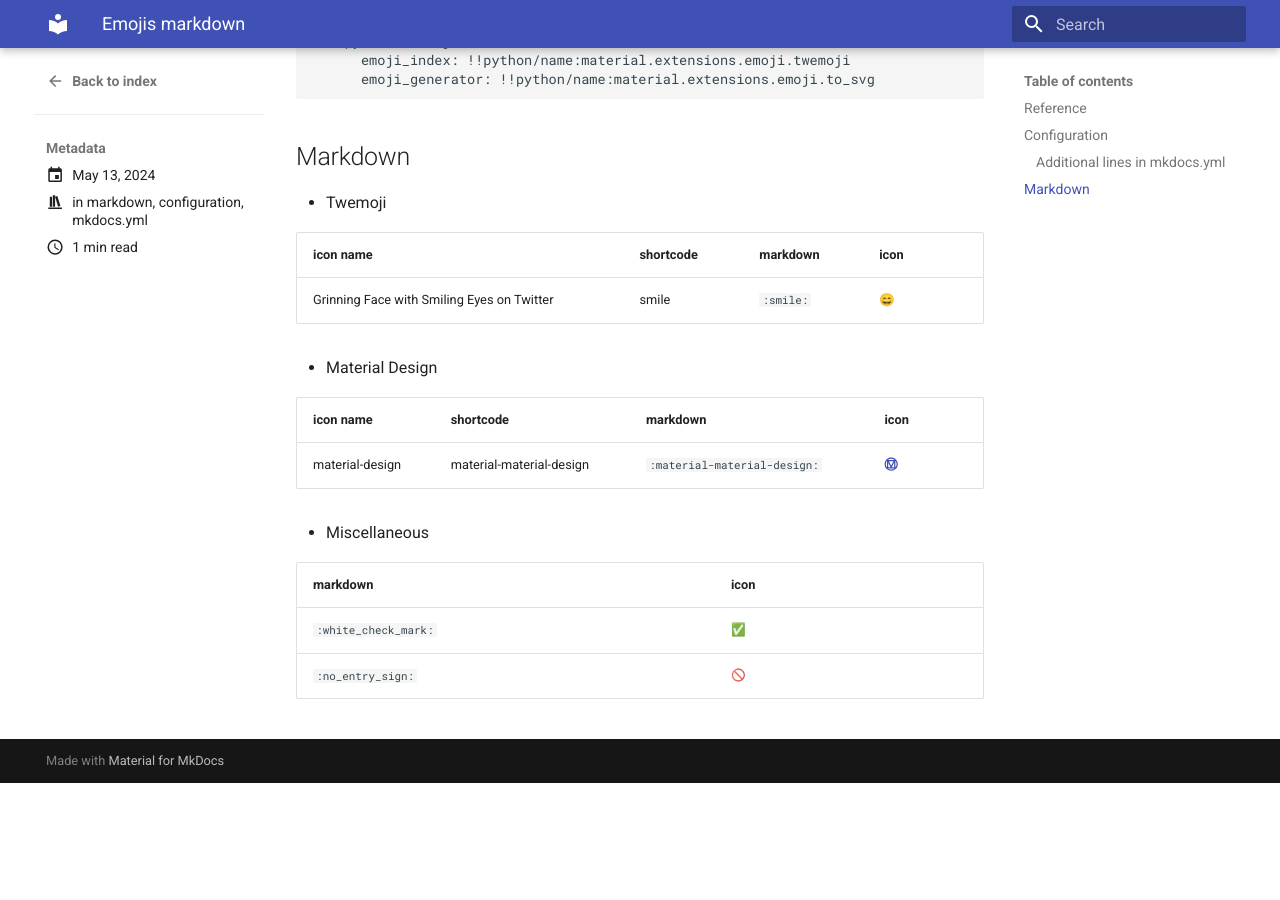
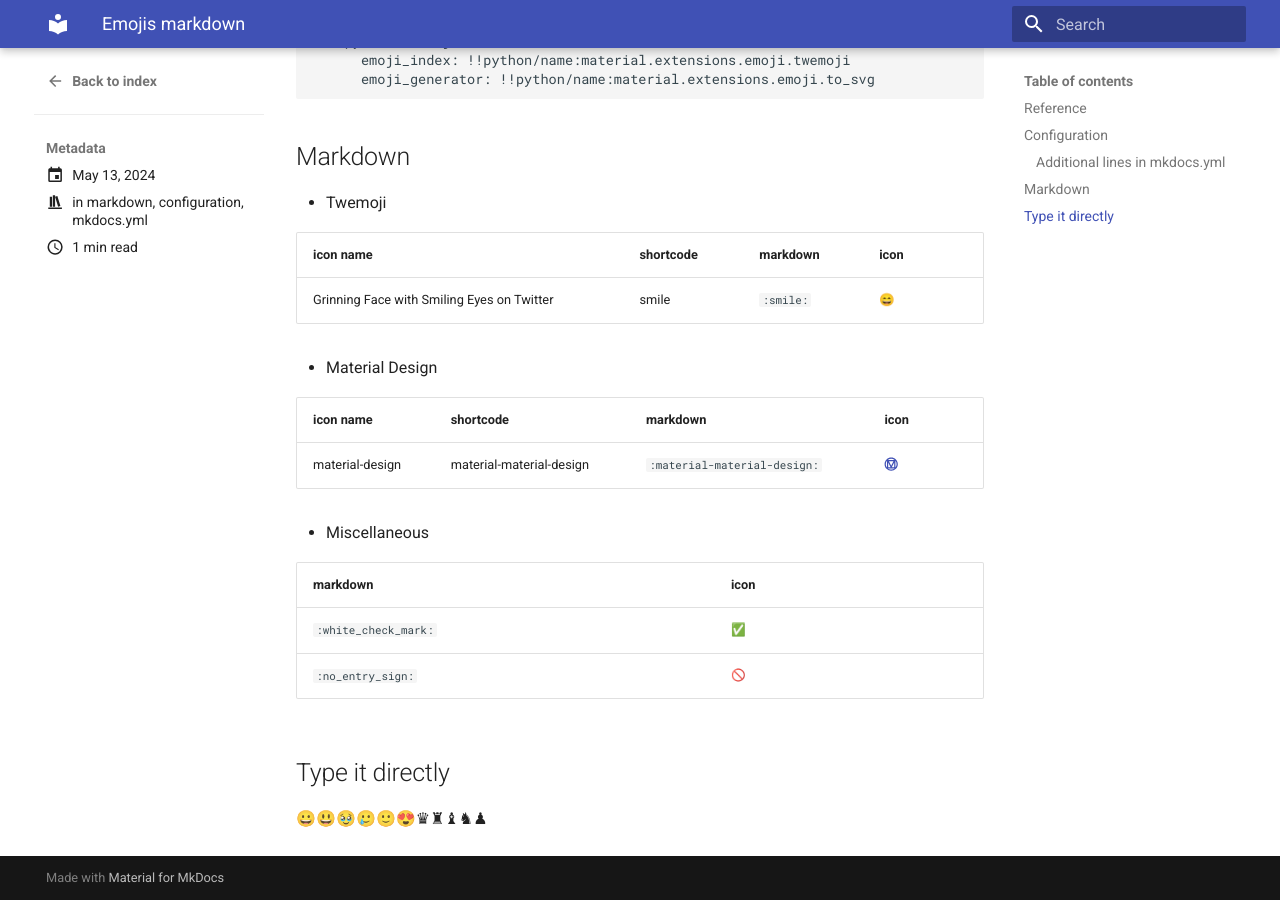
Before and after one commit to luomein/static_website_build_log, an MkDocs documentation site: the page built from docs/blog/posts/emojis_markdown.md, in a window 1280 px wide and 900 px high, scrolled down 743 px. Built offline with MkDocs 1.6.1 and Material for MkDocs 9.7.7, drawn with Linux system fonts in a browser that asks for light colours; emoji names are drawn with the system emoji font; before the commit the page ends 1526 px from its top, so only the background shows below that.

Commit message:
Update emojis_markdown.md

```diff
--- a/docs/blog/posts/emojis_markdown.md
+++ b/docs/blog/posts/emojis_markdown.md
@@ -62,3 +62,7 @@ markdown_extensions:
 | -- | -- |
 | `:white_check_mark:` | :white_check_mark: |
 | `:no_entry_sign:` | :no_entry_sign: |
+
+## Type it directly
+
+😀😃🥹🥲🙂😍♛♜♝♞♟
```
